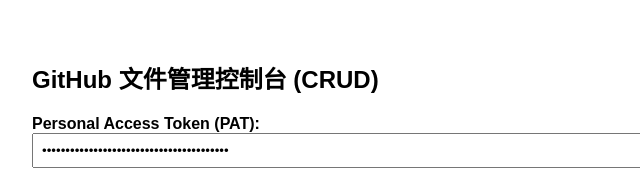
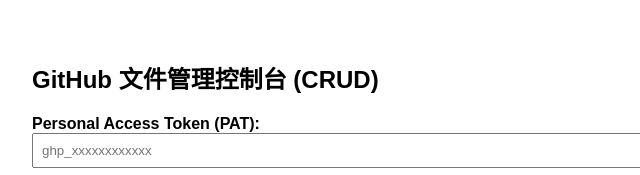
Before and after one commit to fengmingliang/mydatabase, a plain HTML site: page gtihub3-hangqing-database.html in a window 1280 px wide. Shown: the top 175 px of the page, 208-848 px from the left. Drawn offline with Linux system fonts and the light colour scheme.

Commit message:
Update file via web script

```diff
--- a/gtihub3-hangqing-database.html
+++ b/gtihub3-hangqing-database.html
@@ -26,7 +26,7 @@
     <h2>GitHub 文件管理控制台 (CRUD)</h2>
 
     <label>Personal Access Token (PAT):</label>
-    <input type="password" id="token"  value="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" class="auto-save-input" placeholder="ghp_xxxxxxxxxxxx">
+    <input type="password" id="token"   class="auto-save-input" placeholder="ghp_xxxxxxxxxxxx">
 
     <div style="display: flex; gap: 10px;">
         <div style="flex:1">
```
